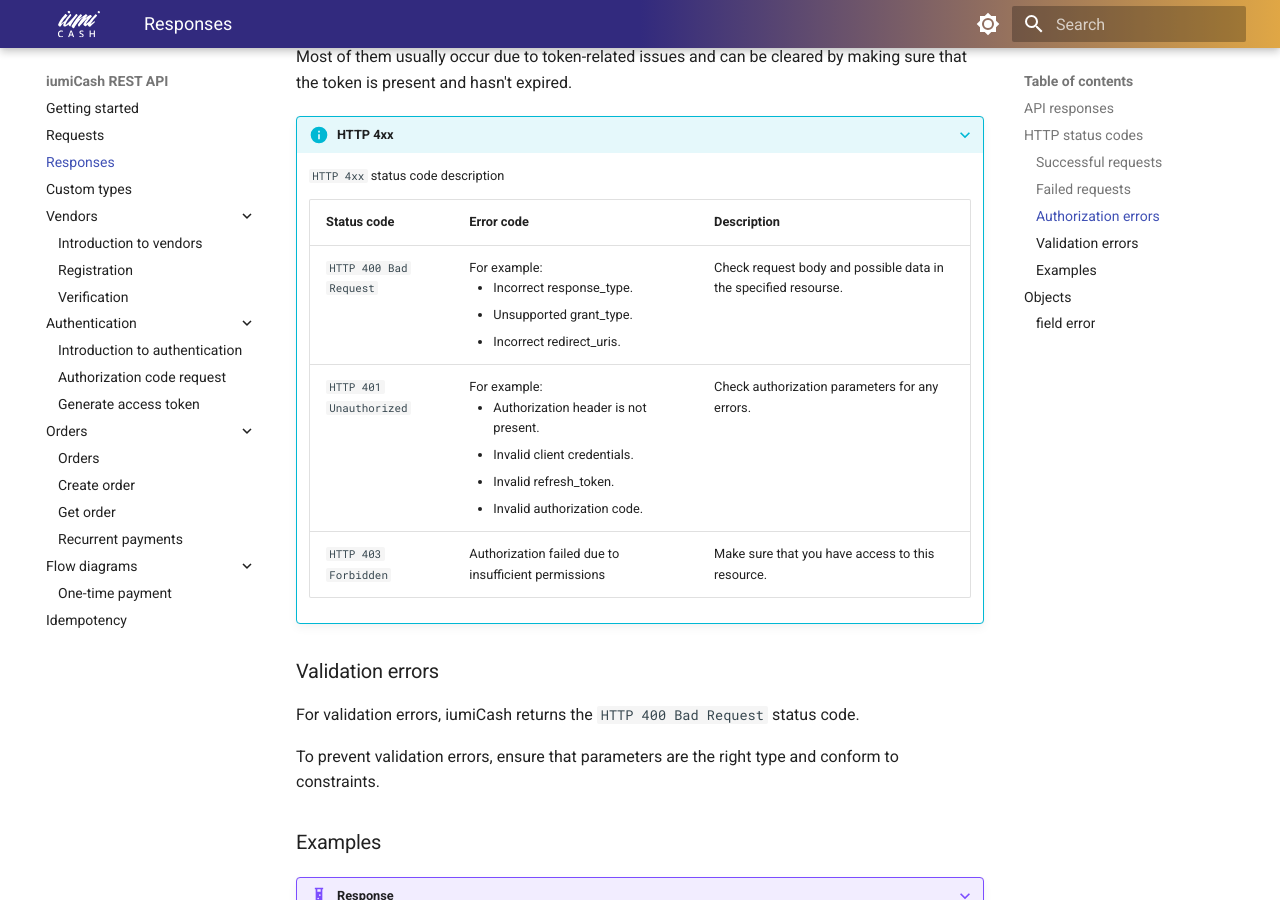
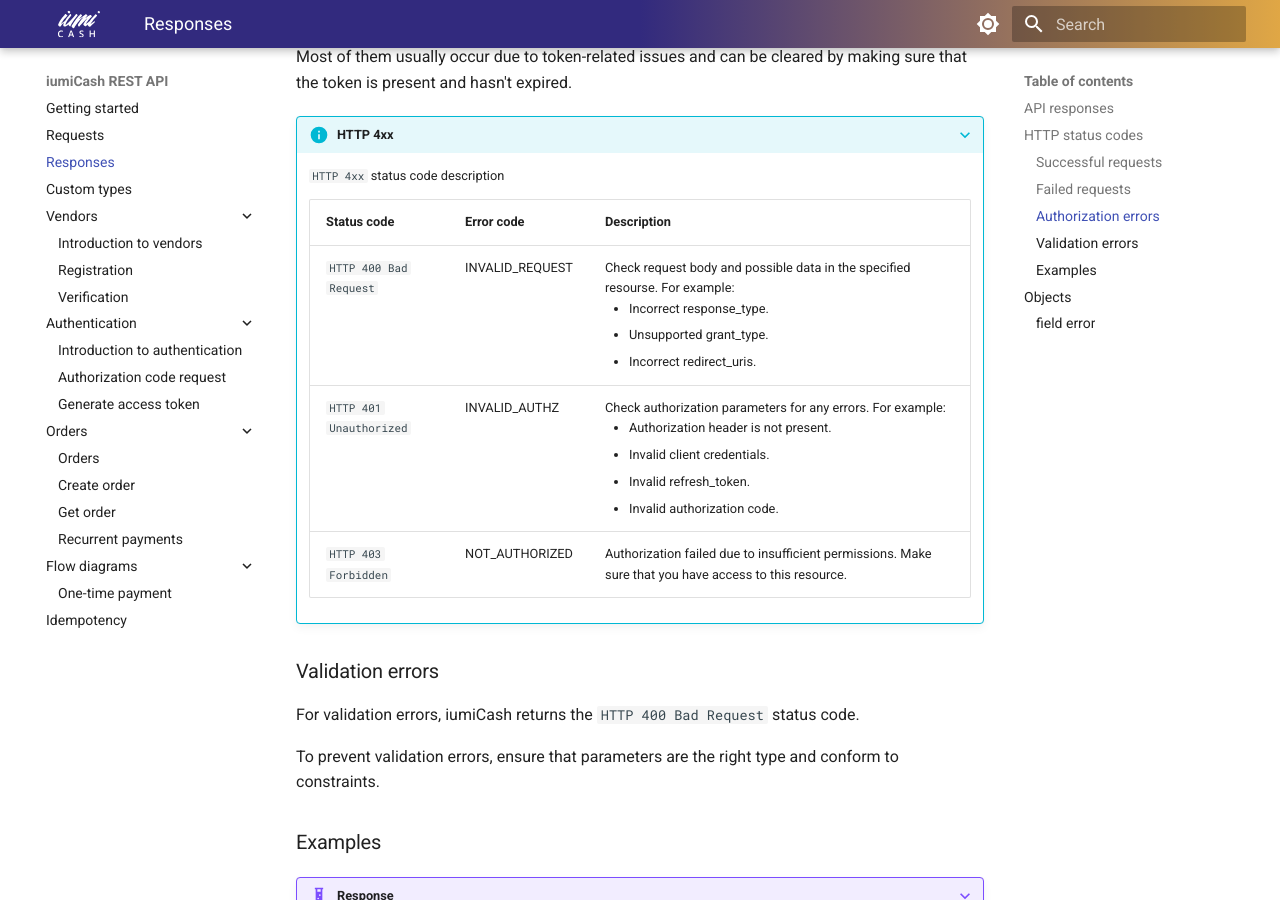
Before and after one commit to iumiCash/iumiCash.github.io, an MkDocs documentation site: the page built from docs/responses.md, in a window 1280 px wide and 900 px high, scrolled down 2622 px. Built offline with MkDocs 1.6.1 and Material for MkDocs 9.7.7, drawn with Linux system fonts in a browser that asks for light colours.

Commit message:
responses changes 1 by AB

```diff
--- a/docs/responses.md
+++ b/docs/responses.md
@@ -87,9 +87,10 @@
 
     | Status code | Error code | Description |
     | ----------- | ----------- | ----------------------------- |
-    | `HTTP 400 Bad Request`  | For example: <ul><li>Incorrect response_type.</li><li>Unsupported grant_type.</li><li>Incorrect redirect_uris.</li></ul> | Check request body and possible data in the specified resourse. |
-    | `HTTP 401 Unauthorized` | For example: <ul><li>Authorization header is not present.</li><li>Invalid client credentials.</li><li>Invalid refresh_token.</li><li>Invalid authorization code.</li></ul> | Check authorization parameters for any errors. |
-    | `HTTP 403 Forbidden` | Authorization failed due to insufficient permissions | Make sure that you have access to this resource. |
+    | `HTTP 400 Bad Request`  | INVALID_REQUEST | Check request body and possible data in the specified resourse. For example: <ul><li>Incorrect response_type.</li><li>Unsupported grant_type.</li><li>Incorrect redirect_uris.</li></ul> |
+    | `HTTP 401 Unauthorized` | INVALID_AUTHZ | Check authorization parameters for any errors. For example: <ul><li>Authorization header is not present.</li><li>Invalid client credentials.</li><li>Invalid refresh_token.</li><li>Invalid authorization code.</li></ul> |
+    | `HTTP 403 Forbidden` | NOT_AUTHORIZED | Authorization failed due to insufficient permissions. Make sure that you have access to this resource. |
+
 
 ### Validation errors
 
```
